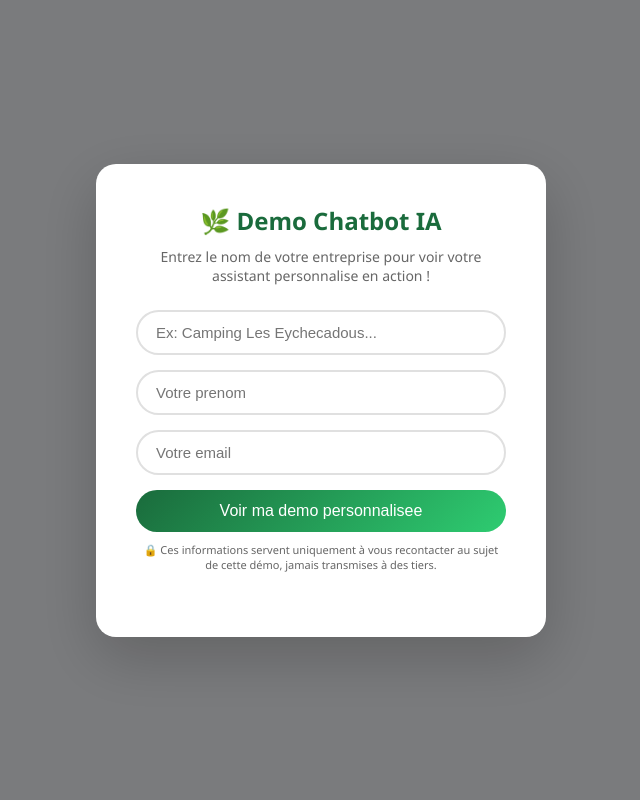
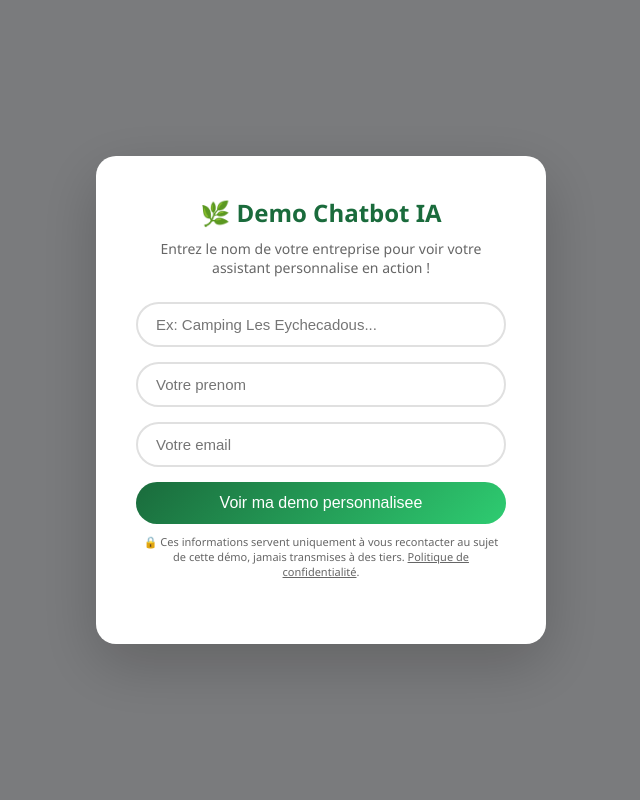
Before and after one commit to marcdassens09-bot/demo-chatbot-ia, a Flask app: page / in a window 1280 px wide. Shown: the whole page, without its empty margins (319-959 px from the left). Run offline with Flask 3, Linux system fonts and the light colour scheme.

Commit message:
docs: ajoute le lien vers la politique de confidentialité RGPD
Pointe vers la page publiée sur mpsolutionsia.fr, à côté de la mention
RGPD déjà présente sur le formulaire de contact.

Co-Authored-By: Claude Sonnet 5 <noreply@anthropic.com>

```diff
--- a/templates/index.html
+++ b/templates/index.html
@@ -84,7 +84,7 @@
             <input type="text" id="nom-contact" placeholder="Votre prenom" />
             <input type="email" id="email-contact" placeholder="Votre email" />
             <button onclick="demarrerDemo()">Voir ma demo personnalisee</button>
-            <p style="font-size:11px;color:#666;text-align:center;margin-top:10px;">🔒 Ces informations servent uniquement à vous recontacter au sujet de cette démo, jamais transmises à des tiers.</p>
+            <p style="font-size:11px;color:#666;text-align:center;margin-top:10px;">🔒 Ces informations servent uniquement à vous recontacter au sujet de cette démo, jamais transmises à des tiers. <a href="https://mpsolutionsia.fr/confidentialite.html" target="_blank" rel="noopener" style="color:#666;">Politique de confidentialité</a>.</p>
         </div>
     </div>
 
```
